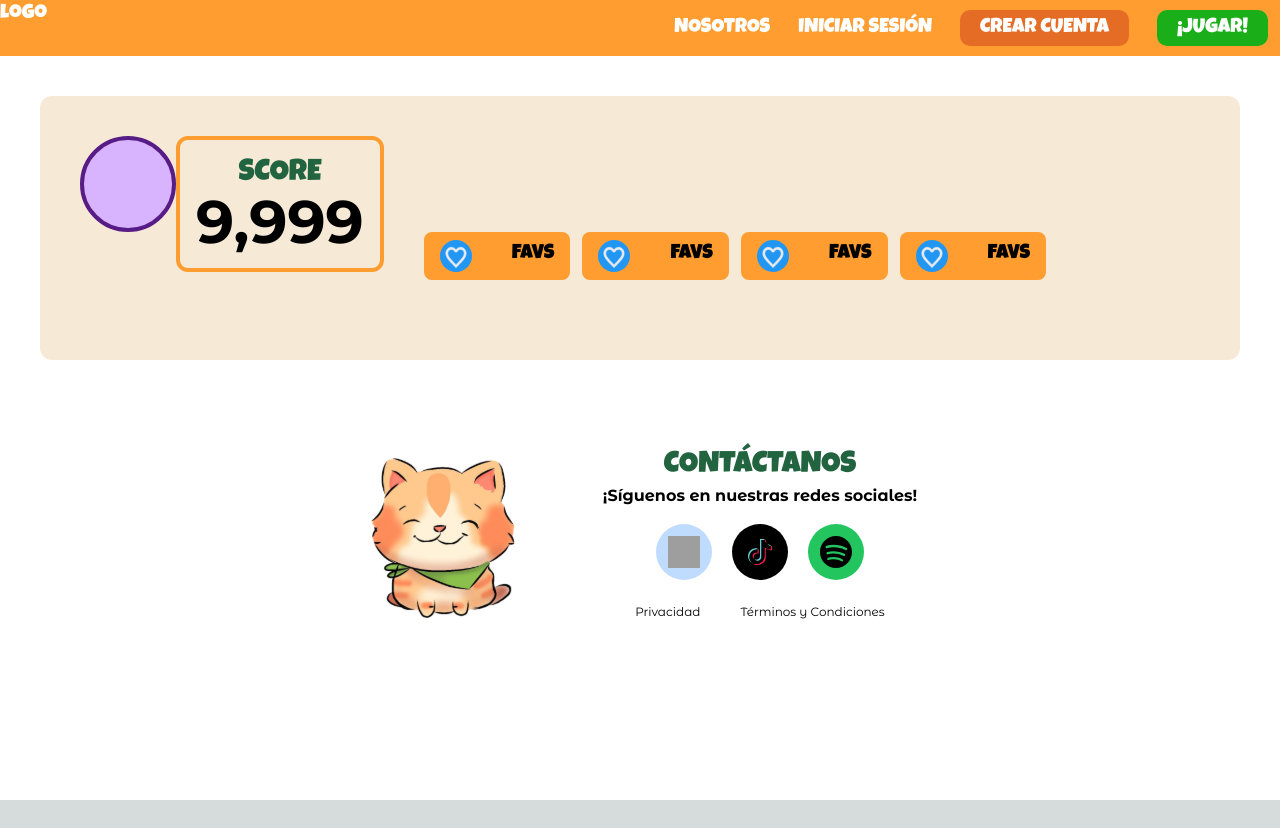
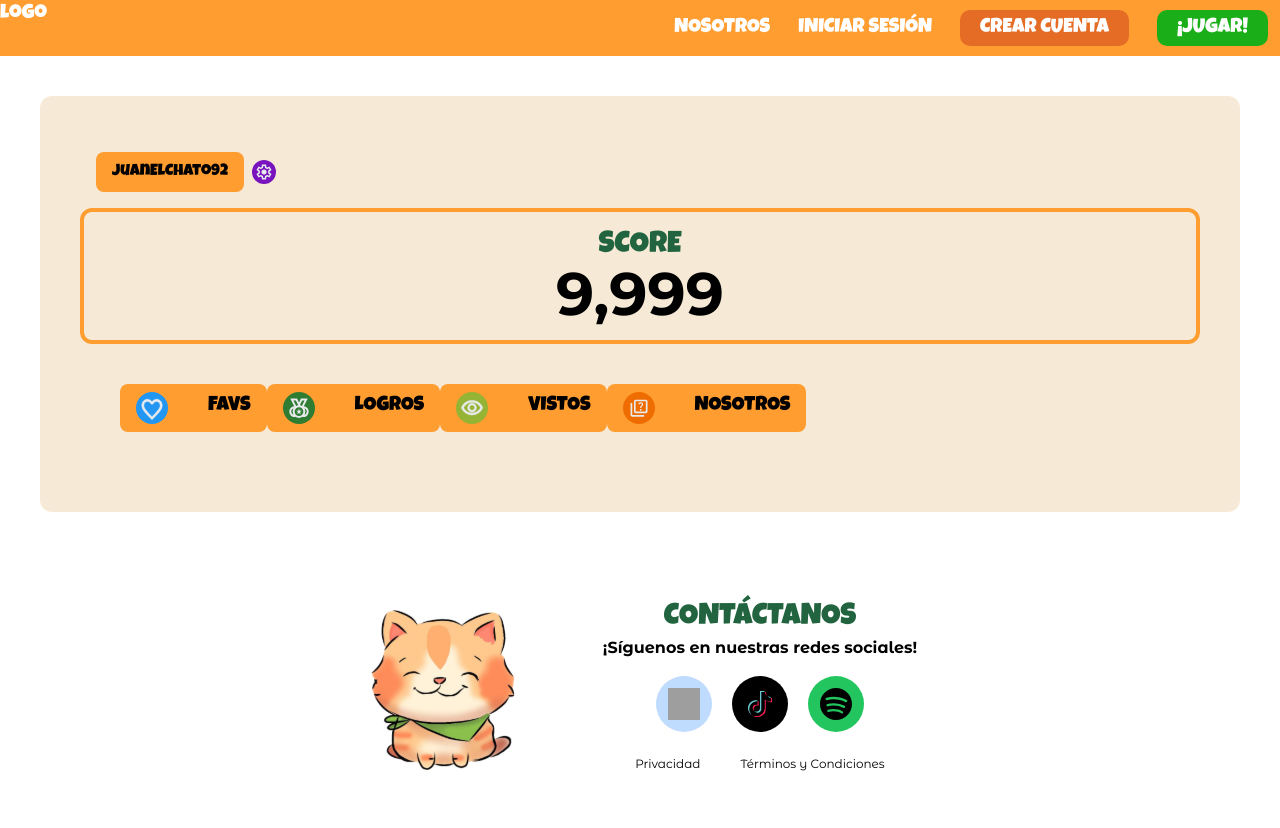
Before and after one commit to Randomlandia/frontend, a Next.js app: page /user in a window 1280 px wide. Before the commit the page ends 800 px from the top, so only its background shows below. Built offline with nearby package versions, Linux system fonts and the light colour scheme; grey boxes are pictures that could not be loaded; a web font is replaced by a local one.

Commit message:
new avatar component structure

```diff
--- a/components/Avatar.jsx
+++ b/components/Avatar.jsx
@@ -1,5 +1,12 @@
 export default function Avatar() {
   return (
-    <div className="size-24 rounded-full bg-purple-300 border-4 border-purple-900 "></div>
+    <div className="inline-flex gap-2 p-4">
+      <div className="bg-lorange rounded-lg py-2 px-4 inline-flex gap-10 align-middle text-center">
+        <p className="font-lucky text-black">JuanElChato92</p>
+      </div>
+      <div className="content-center">
+        <img src="/icon_purplesetting.svg" alt="setting" className="h-6 w-6 " />
+      </div>
+    </div>
   );
 }
--- a/pages/user/index.jsx
+++ b/pages/user/index.jsx
@@ -4,12 +4,12 @@ import ContactoFooter from "@/components/ContactoFooter";
 
 export default function User() {
   return (
-    <main className="w-full min-h-screen bg-white">
+    <main className="w-full min-h-screen bg-white overflow-hidden">
       {/* NAVBAR COMPONENT */}
       <Navbar />
       {/* BODY */}
-      <div className="flex-col m-10 bg-oldwhite rounded-xl p-10">
-        <div className="inline-flex justify-center">
+      <div className="m-10 bg-oldwhite rounded-xl p-10">
+        <div className="justify-center">
           {/* AVATAR COMPONENT Y NOMBRE USER*/}
           <div className="">
             <Avatar />
@@ -24,7 +24,7 @@ export default function User() {
         </div>
 
         {/* BOTONES HACIA SUBMENUS */}
-        <div className="flex-row inline-flex gap-3 p-10 justify-center">
+        <div className="flex-wrap  gap-3 p-10 justify-center">
           <div className="bg-lorange rounded-lg py-2 px-4 inline-flex gap-10 align-middle">
             <img src="/icon_userheart.svg" alt="" className="h-8 w-8" />
             <span className="font-lucky text-black text-xl text-center">
@@ -32,21 +32,21 @@ export default function User() {
             </span>
           </div>
           <div className="bg-lorange rounded-lg py-2 px-4 inline-flex gap-10 align-middle">
-            <img src="/icon_userheart.svg" alt="" className="h-8 w-8" />
+            <img src="/icon_userachieve.svg" alt="" className="h-8 w-8" />
             <span className="font-lucky text-black text-xl text-center">
-              FAVS
+              LOGROS
             </span>
           </div>
           <div className="bg-lorange rounded-lg py-2 px-4 inline-flex gap-10 align-middle">
-            <img src="/icon_userheart.svg" alt="" className="h-8 w-8" />
+            <img src="/icon_userview.svg" alt="" className="h-8 w-8" />
             <span className="font-lucky text-black text-xl text-center">
-              FAVS
+              VISTOS
             </span>
           </div>
           <div className="bg-lorange rounded-lg py-2 px-4 inline-flex gap-10 align-middle">
-            <img src="/icon_userheart.svg" alt="" className="h-8 w-8" />
+            <img src="/icon_userabt.svg" alt="" className="h-8 w-8" />
             <span className="font-lucky text-black text-xl text-center">
-              FAVS
+              NOSOTROS
             </span>
           </div>
         </div>
```
